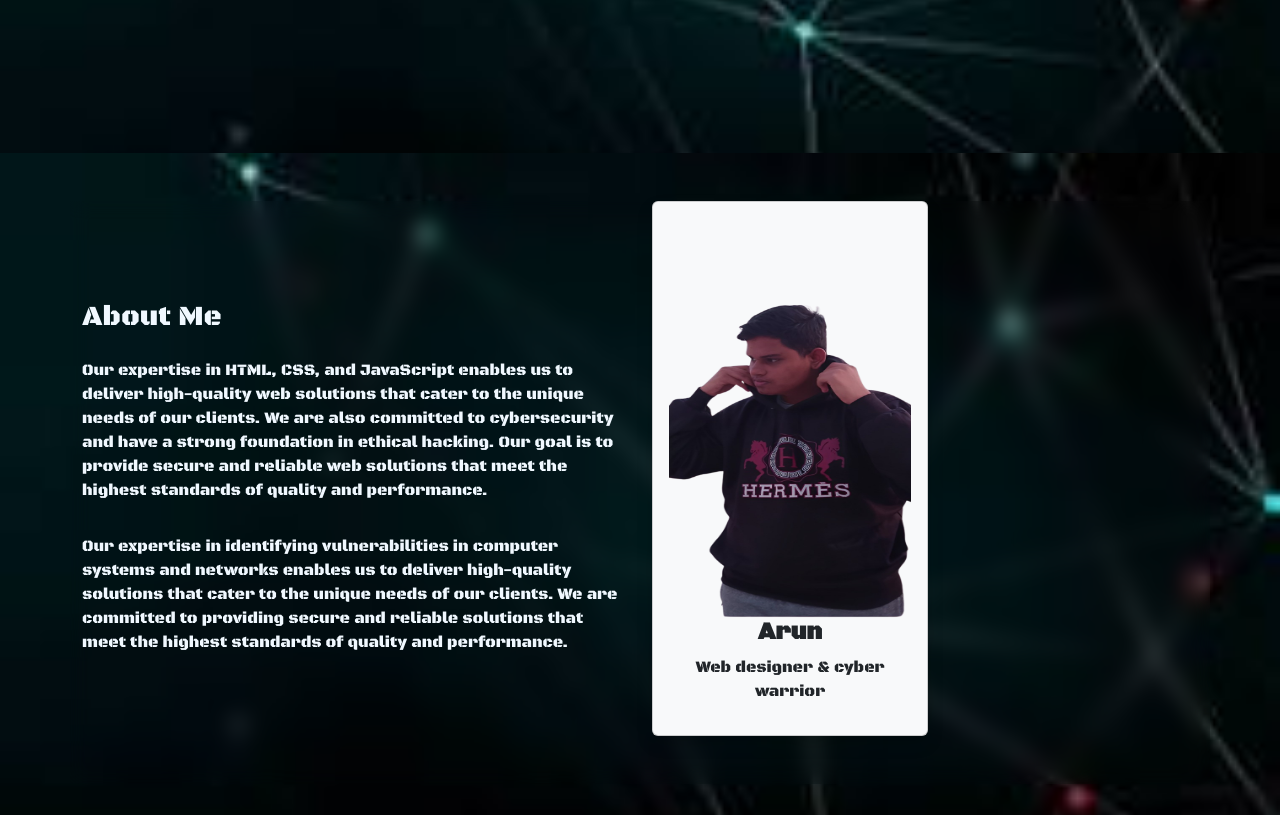
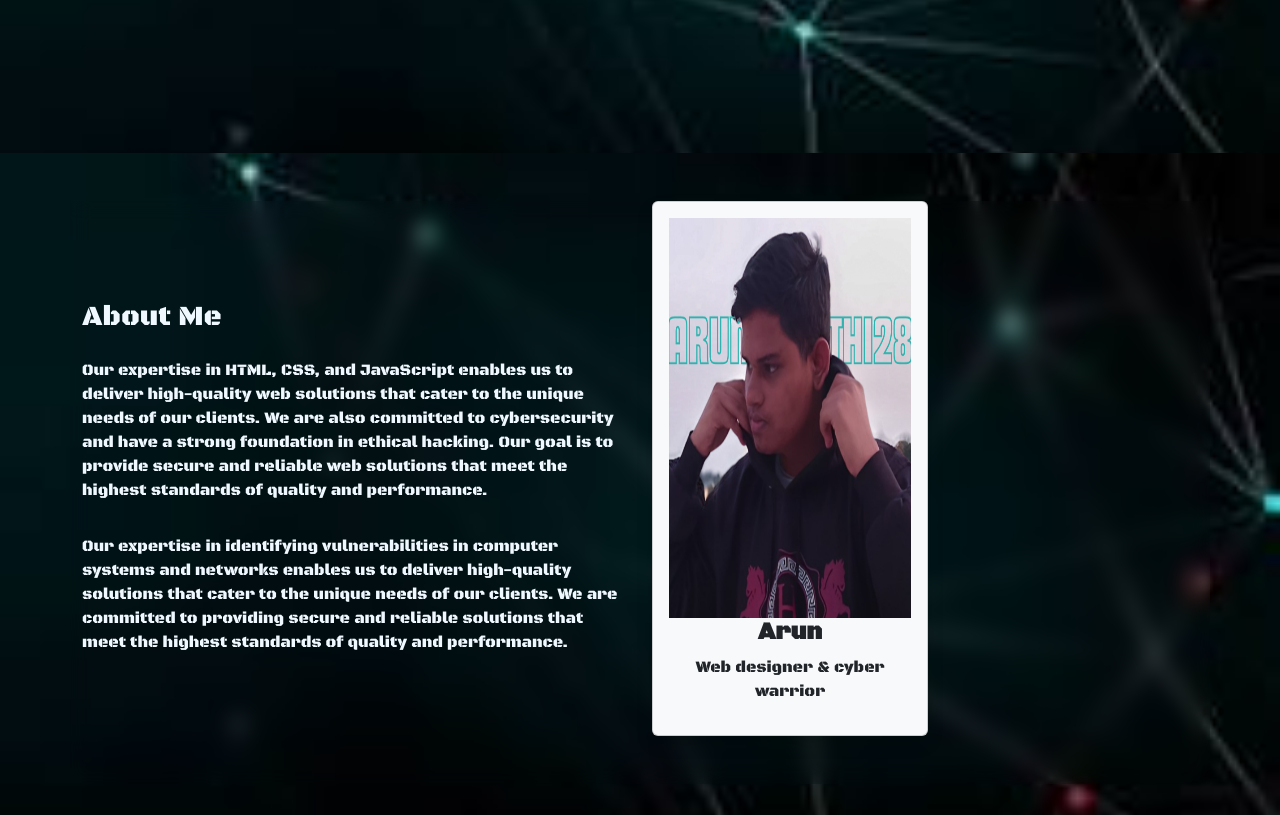
Before and after one commit to Arun28great/Arun-portfolio, a plain HTML site: page index.html in a window 1280 px wide. Shown: the part 499-1314 px from the top of the page. Drawn offline with nearby package versions, Linux system fonts and the light colour scheme.

Commit message:
Update index.html

```diff
--- a/index.html
+++ b/index.html
@@ -66,7 +66,7 @@
                 </div>
                 <div class="col-md-6 col-ms-3 col-1 text-center se" >
                     <div class="card shadow p-3 mb-5 bg-body-tertiary rounded"  >
-                        <img src="./0187a041-02a0-4183-a40e-85df60e991a5-removebg.png" alt="Avatar" style="width:100%"  height="400">
+                        <img src="./Arun_sakthi28_20240218_201527_0000.png" alt="Avatar" style="width:100%"  height="400">
                         <div class="container">
                           <h4><b>Arun</b></h4>
                           <p>Web designer & cyber warrior</p>
```
